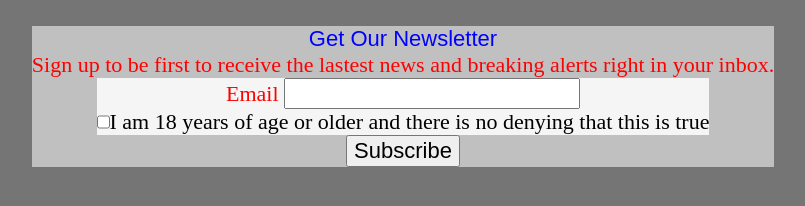
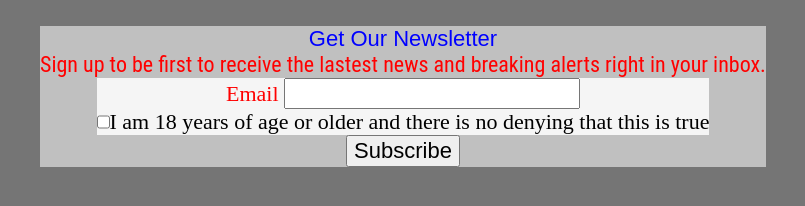
Before and after one commit to Mora362/lab, a plain HTML site: page index.html in a window 1280 px wide. Shown: the whole page, without its empty margins (237-1042 px from the left). Drawn offline with nearby package versions, Linux system fonts and the light colour scheme.

Commit message:
Update screen.css

```diff
--- a/css/screen.css
+++ b/css/screen.css
@@ -293,7 +293,9 @@ form {
     display: inline-block;
 }
 p{
-    font-family: "Times New Roman", Times, serif;
+    font-family: 'Charmonman', cursive;
+    font-family: 'Lato', sans-serif;
+    font-family: 'Roboto Condensed', sans-serif;
     color: red;
 }
 
```
